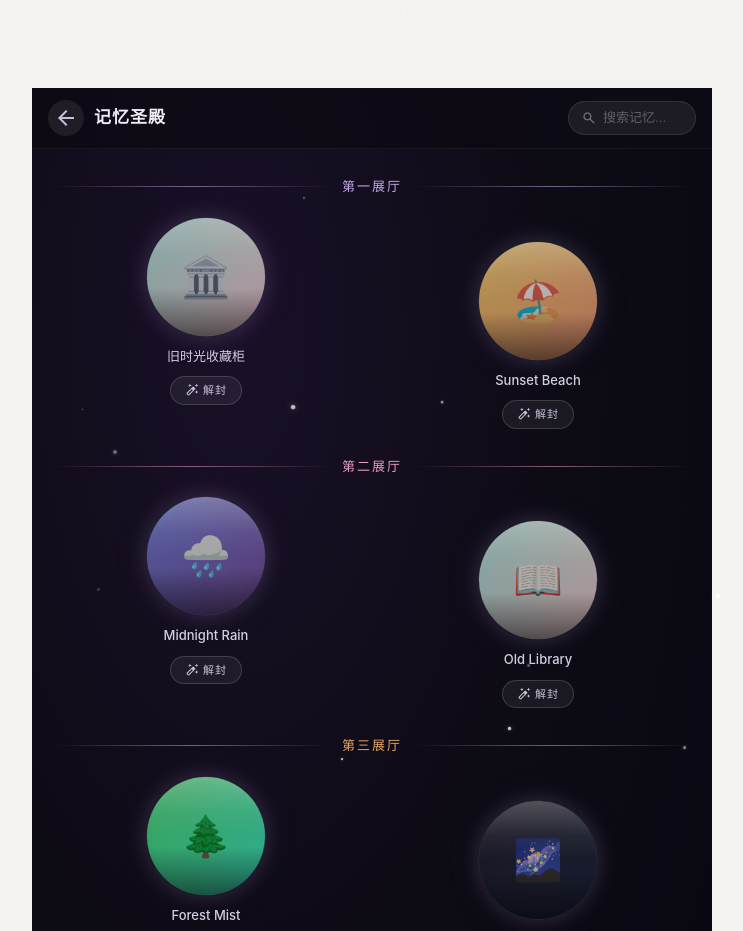
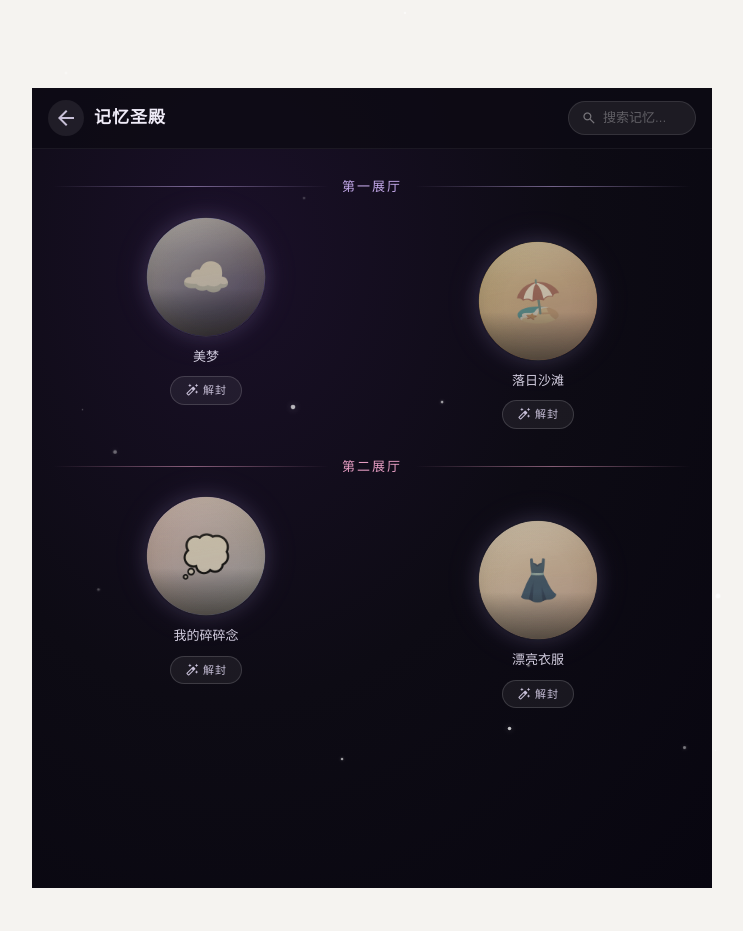
Before and after one commit to Bingbing-11/web-final, a React (Vite) app: page /memory-sanctuary in a window 1280 px wide. Shown: the top 931 px of the page, without its empty margins (268-1011 px from the left). Built offline with nearby package versions, Linux system fonts and the light colour scheme; sample sign-in values are in the browser's storage.

Commit message:
feat: 水晶球添加尘封记忆滤镜层（深琥珀sepia + backdrop-sepia + 暗角噪点）

```diff
--- a/src/features/world/MemorySanctuary.module.css
+++ b/src/features/world/MemorySanctuary.module.css
@@ -269,13 +269,45 @@
   pointer-events: none;
 }
 
-/* 暖调复古滤镜 */
+/* ── 尘封记忆滤镜层 ── */
+/* 深琥珀岁月滤镜 + 降低对比度 + multiply 混合 → 泛黄老照片质感 */
 .sphereSepia {
   position: absolute;
   inset: 0;
   border-radius: 50%;
-  background: rgba(180, 140, 80, 0.12);
+  background: linear-gradient(
+    170deg,
+    rgba(160, 120, 50, 0.18) 0%,
+    rgba(180, 130, 40, 0.28) 40%,
+    rgba(140, 95, 35, 0.22) 70%,
+    rgba(120, 80, 30, 0.15) 100%
+  );
   mix-blend-mode: multiply;
+  pointer-events: none;
+}
+
+/* 棕褐色调覆盖层（backdrop-sepia 岁月氛围） */
+.sphereSepiaOverlay {
+  position: absolute;
+  inset: 0;
+  border-radius: 50%;
+  backdrop-filter: sepia(0.55) saturate(0.6) brightness(0.85) contrast(0.85);
+  -webkit-backdrop-filter: sepia(0.55) saturate(0.6) brightness(0.85) contrast(0.85);
+  mix-blend-mode: multiply;
+  pointer-events: none;
+}
+
+/* 尘封纹理：微弱噪点 + 暗角增强岁月感 */
+.sphereDust {
+  position: absolute;
+  inset: 0;
+  border-radius: 50%;
+  background:
+    radial-gradient(
+      ellipse at 50% 50%,
+      transparent 40%,
+      rgba(100, 75, 30, 0.15) 100%
+    );
   pointer-events: none;
 }
 
--- a/src/features/world/MemorySanctuary.tsx
+++ b/src/features/world/MemorySanctuary.tsx
@@ -11,7 +11,6 @@ const USE_MOCK = import.meta.env.VITE_USE_MOCK === 'true';
 const HALL_THEMES = [
   { color: '#d7baff', label: '第一展厅' },
   { color: '#ffafd7', label: '第二展厅' },
-  { color: '#FFB86C', label: '第三展厅' },
 ] as const;
 
 /* ── 将封存世界分成展厅（每厅 2 个） ── */
@@ -162,7 +161,10 @@ export default function MemorySanctuary() {
                           )}
                           <div className={styles.sphereReflection} />
                           <div className={styles.sphereOverlay} />
+                          {/* 尘封记忆滤镜 */}
                           <div className={styles.sphereSepia} />
+                          <div className={styles.sphereSepiaOverlay} />
+                          <div className={styles.sphereDust} />
                         </div>
                       </div>
                       {/* ── 名称 ── */}
--- a/src/mocks/mockWorlds.ts
+++ b/src/mocks/mockWorlds.ts
@@ -88,118 +88,61 @@ export const mockWorlds: World[] = [
     unreadCount: 8,
     latestExcerpt: '小橘又把杯子推倒了，但看它的脸实在生不起气…',
   },
+  /* ════════════════ 记忆圣殿封存世界（2 个展厅 × 2） ════════════════ */
   {
-    id: 'mock-sealed',
-    name: '旧时光收藏柜',
-    description: '已经被封存的世界，不会出现在首页',
+    id: 'sealed-1',
+    name: '美梦',
+    description: '那些柔软的梦，在晨光到来前舍不得醒来',
     ownerId: 'mock-user',
-    icon: '🏛️',
-    color: 'linear-gradient(135deg, #a8edea 0%, #fed6e3 100%)',
+    icon: '☁️',
+    color: 'linear-gradient(135deg, #a8c0ff 0%, #3f2b96 100%)',
     isSealed: true,
-    sealedAt: new Date(now - 3 * day).toISOString(),
-    createdAt: new Date(now - 60 * day).toISOString(),
-    updatedAt: new Date(now - 3 * day).toISOString(),
-    entryCount: 56,
+    sealedAt: new Date(now - 7 * day).toISOString(),
+    createdAt: new Date(now - 90 * day).toISOString(),
+    updatedAt: new Date(now - 7 * day).toISOString(),
+    entryCount: 34,
     permissions: [],
   },
-
-  /* ════════════════ 记忆圣殿封存世界 (amber-2 ~ amber-8) ════════════════ */
   {
-    id: 'amber-2',
-    name: 'Sunset Beach',
-    description: '那天的余晖将海面染成了流动的金。',
+    id: 'sealed-2',
+    name: '落日沙滩',
+    description: '那天的余晖将海面染成了流动的金',
     ownerId: 'mock-user',
     icon: '🏖️',
     color: 'linear-gradient(135deg, #f6d365 0%, #fda085 100%)',
     isSealed: true,
-    sealedAt: new Date(now - 7 * day).toISOString(),
-    createdAt: new Date(now - 90 * day).toISOString(),
-    updatedAt: new Date(now - 7 * day).toISOString(),
-    entryCount: 24,
+    sealedAt: new Date(now - 14 * day).toISOString(),
+    createdAt: new Date(now - 120 * day).toISOString(),
+    updatedAt: new Date(now - 14 * day).toISOString(),
+    entryCount: 22,
     permissions: [],
   },
   {
-    id: 'amber-3',
-    name: 'Midnight Rain',
-    description: '雨声在无人的街道回荡，那是寂静的低语。',
+    id: 'sealed-3',
+    name: '我的碎碎念',
+    description: '一个人的时候，总有说不完的话',
     ownerId: 'mock-user',
-    icon: '🌧️',
-    color: 'linear-gradient(135deg, #667eea 0%, #764ba2 100%)',
-    isSealed: true,
-    sealedAt: new Date(now - 14 * day).toISOString(),
-    createdAt: new Date(now - 120 * day).toISOString(),
-    updatedAt: new Date(now - 14 * day).toISOString(),
-    entryCount: 18,
-    permissions: [],
-  },
-  {
-    id: 'amber-4',
-    name: 'Old Library',
-    description: '陈旧的纸张里，藏着时间的重量。',
-    ownerId: 'mock-user',
-    icon: '📖',
-    color: 'linear-gradient(135deg, #a8edea 0%, #fed6e3 100%)',
+    icon: '💭',
+    color: 'linear-gradient(135deg, #fbc2eb 0%, #a6c1ee 100%)',
     isSealed: true,
     sealedAt: new Date(now - 21 * day).toISOString(),
     createdAt: new Date(now - 200 * day).toISOString(),
     updatedAt: new Date(now - 21 * day).toISOString(),
-    entryCount: 31,
+    entryCount: 67,
     permissions: [],
   },
   {
-    id: 'amber-5',
-    name: 'Forest Mist',
-    description: '晨雾弥漫在松林间，万物皆在呼吸。',
+    id: 'sealed-4',
+    name: '漂亮衣服',
+    description: '每一件都值得被记住的穿搭',
     ownerId: 'mock-user',
-    icon: '🌲',
-    color: 'linear-gradient(135deg, #43e97b 0%, #38f9d7 100%)',
+    icon: '👗',
+    color: 'linear-gradient(135deg, #ffecd2 0%, #fcb69f 100%)',
     isSealed: true,
     sealedAt: new Date(now - 30 * day).toISOString(),
     createdAt: new Date(now - 180 * day).toISOString(),
     updatedAt: new Date(now - 30 * day).toISOString(),
-    entryCount: 14,
-    permissions: [],
-  },
-  {
-    id: 'amber-6',
-    name: 'Starry Night',
-    description: '星光坠落在山谷里，每一点都是远方的回信。',
-    ownerId: 'mock-user',
-    icon: '🌌',
-    color: 'linear-gradient(135deg, #1a1a2e 0%, #16213e 100%)',
-    isSealed: true,
-    sealedAt: new Date(now - 45 * day).toISOString(),
-    createdAt: new Date(now - 365 * day).toISOString(),
-    updatedAt: new Date(now - 45 * day).toISOString(),
-    entryCount: 37,
-    permissions: [],
-  },
-  {
-    id: 'amber-7',
-    name: 'Cherry Blossom',
-    description: '樱花落下的速度是每秒五厘米，心事也是。',
-    ownerId: 'mock-user',
-    icon: '🌸',
-    color: 'linear-gradient(135deg, #fbc2eb 0%, #a6c1ee 100%)',
-    isSealed: true,
-    sealedAt: new Date(now - 60 * day).toISOString(),
-    createdAt: new Date(now - 250 * day).toISOString(),
-    updatedAt: new Date(now - 60 * day).toISOString(),
-    entryCount: 22,
-    permissions: [],
-  },
-  {
-    id: 'amber-8',
-    name: 'Winter Solitude',
-    description: '雪地上没有脚印，世界安静得像一首未完成的诗。',
-    ownerId: 'mock-user',
-    icon: '❄️',
-    color: 'linear-gradient(135deg, #e0eafc 0%, #cfdef3 100%)',
-    isSealed: true,
-    sealedAt: new Date(now - 90 * day).toISOString(),
-    createdAt: new Date(now - 300 * day).toISOString(),
-    updatedAt: new Date(now - 90 * day).toISOString(),
-    entryCount: 8,
+    entryCount: 15,
     permissions: [],
   },
 
```
